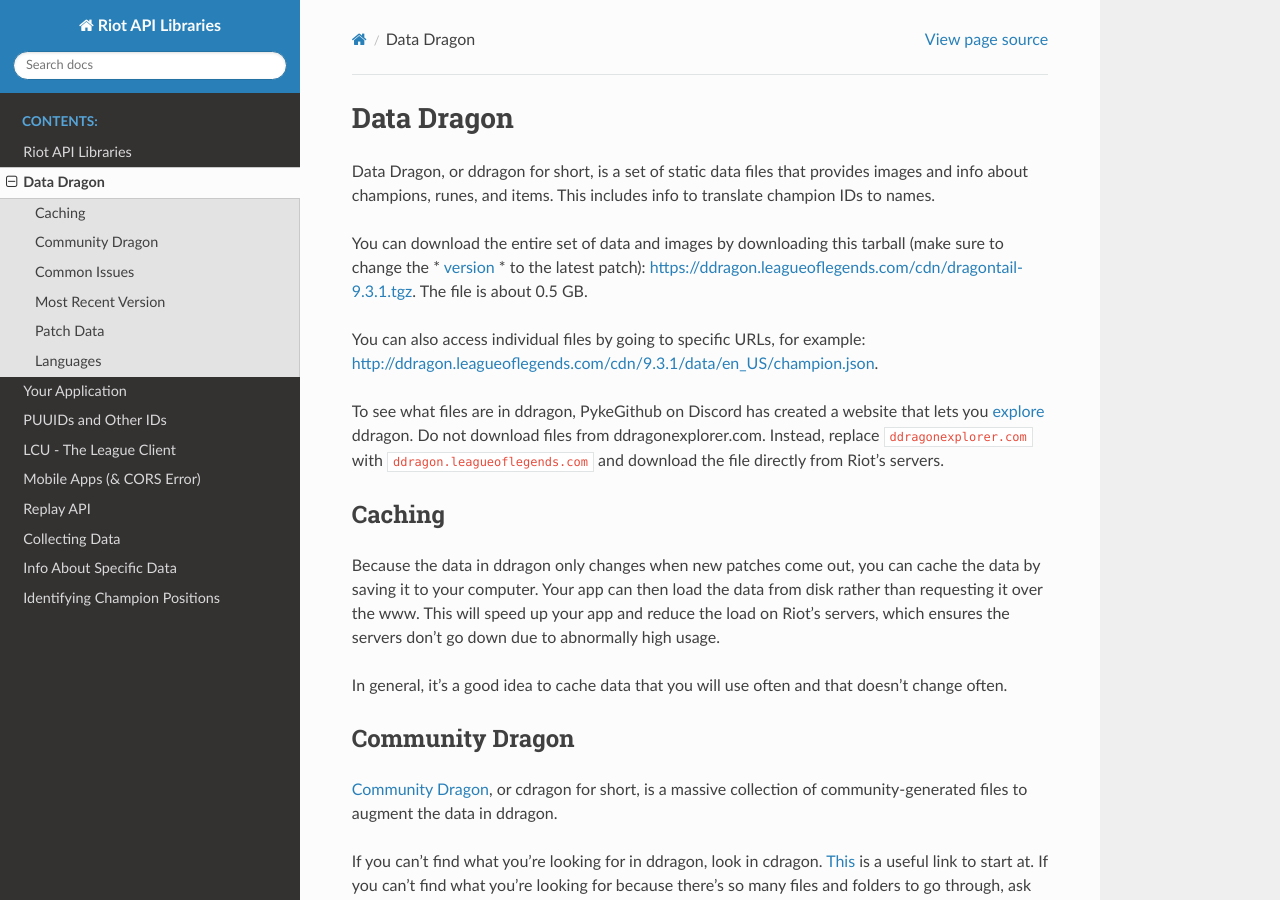
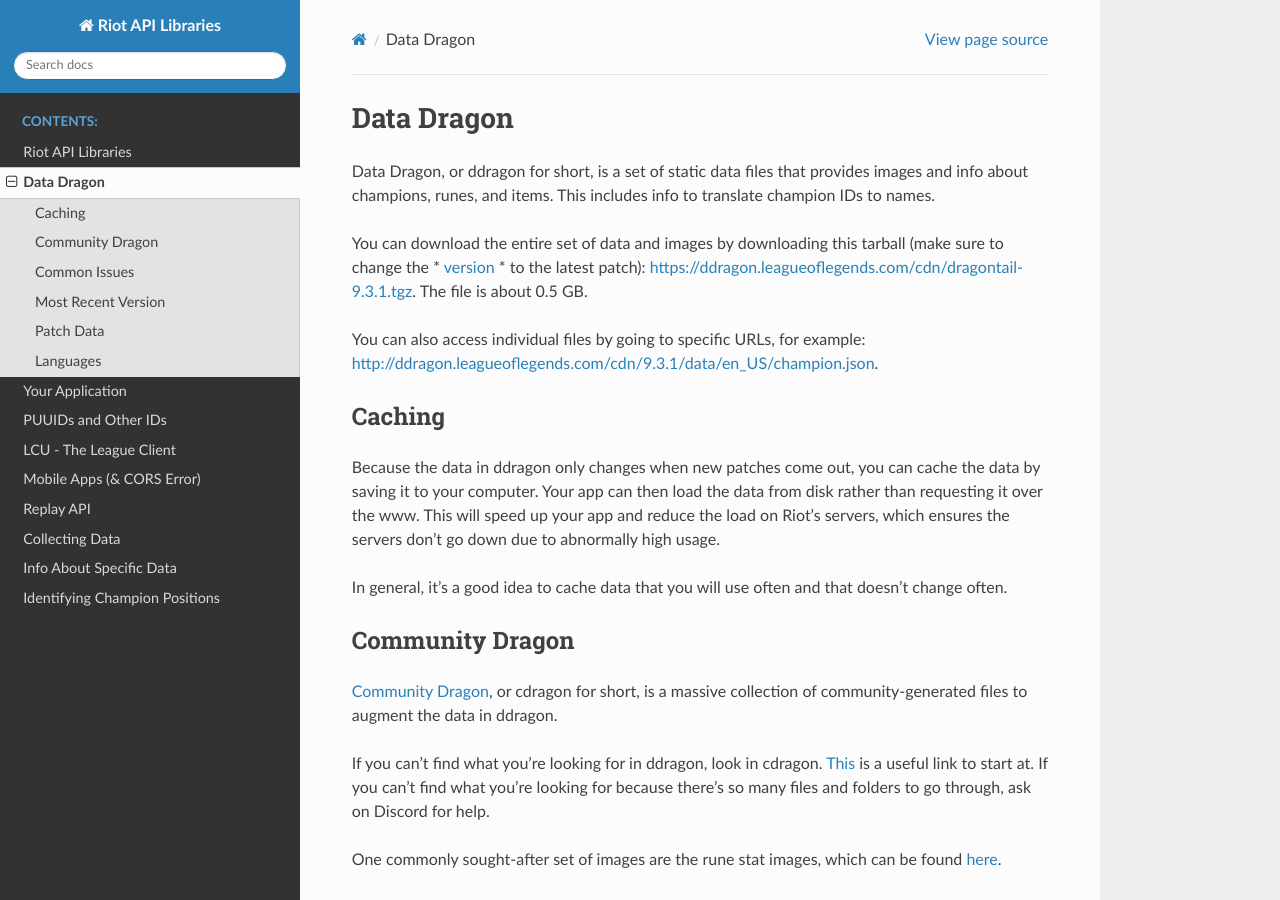
Before and after one commit to WxWatch/riot-api-libraries, a Sphinx documentation site: the page built from docs/ddragon.rst, in a window 1280 px wide and 900 px high. Built offline with Sphinx 7.4.7 and the Read the Docs theme 2.0.0, drawn with Linux system fonts in a browser that asks for light colours; pages that are not in the unit, such as notebooks, are missing from menus.

Commit message:
Update ddragon.rst
Remove inactive link

```diff
--- a/docs/ddragon.rst
+++ b/docs/ddragon.rst
@@ -13,9 +13,6 @@
 You can download the entire set of data and images by downloading this tarball (make sure to change the * `version <https://ddragon.leagueoflegends.com/api/versions.json>`_ * to the latest patch): https://ddragon.leagueoflegends.com/cdn/dragontail-9.3.1.tgz. The file is about 0.5 GB.
 
 You can also access individual files by going to specific URLs, for example: http://ddragon.leagueoflegends.com/cdn/9.3.1/data/en_US/champion.json.
-
-To see what files are in ddragon, PykeGithub on Discord has created a website that lets you `explore <https://ddragonexplorer.com/cdn/>`_ ddragon. Do not download files from ddragonexplorer.com. Instead, replace :code:`ddragonexplorer.com` with :code:`ddragon.leagueoflegends.com` and download the file directly from Riot's servers.
-
 
 Caching
 -------
```
